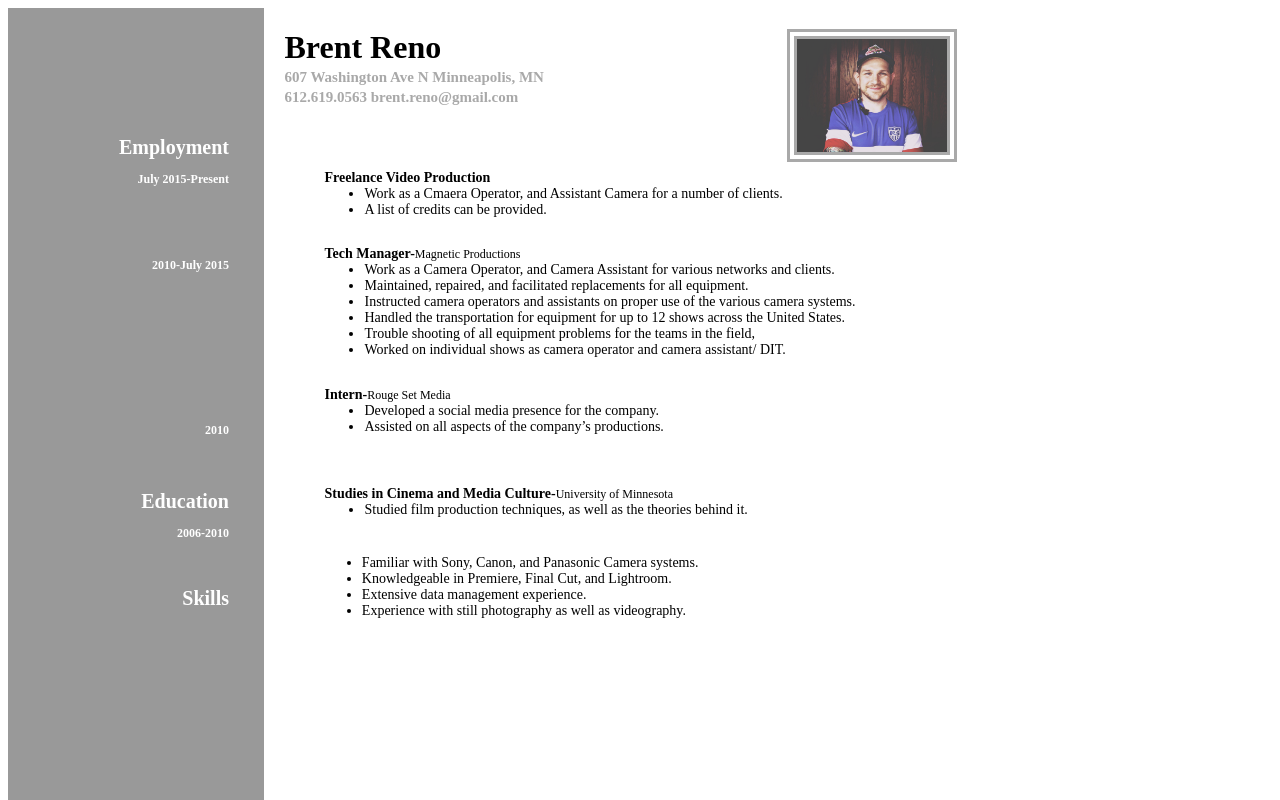
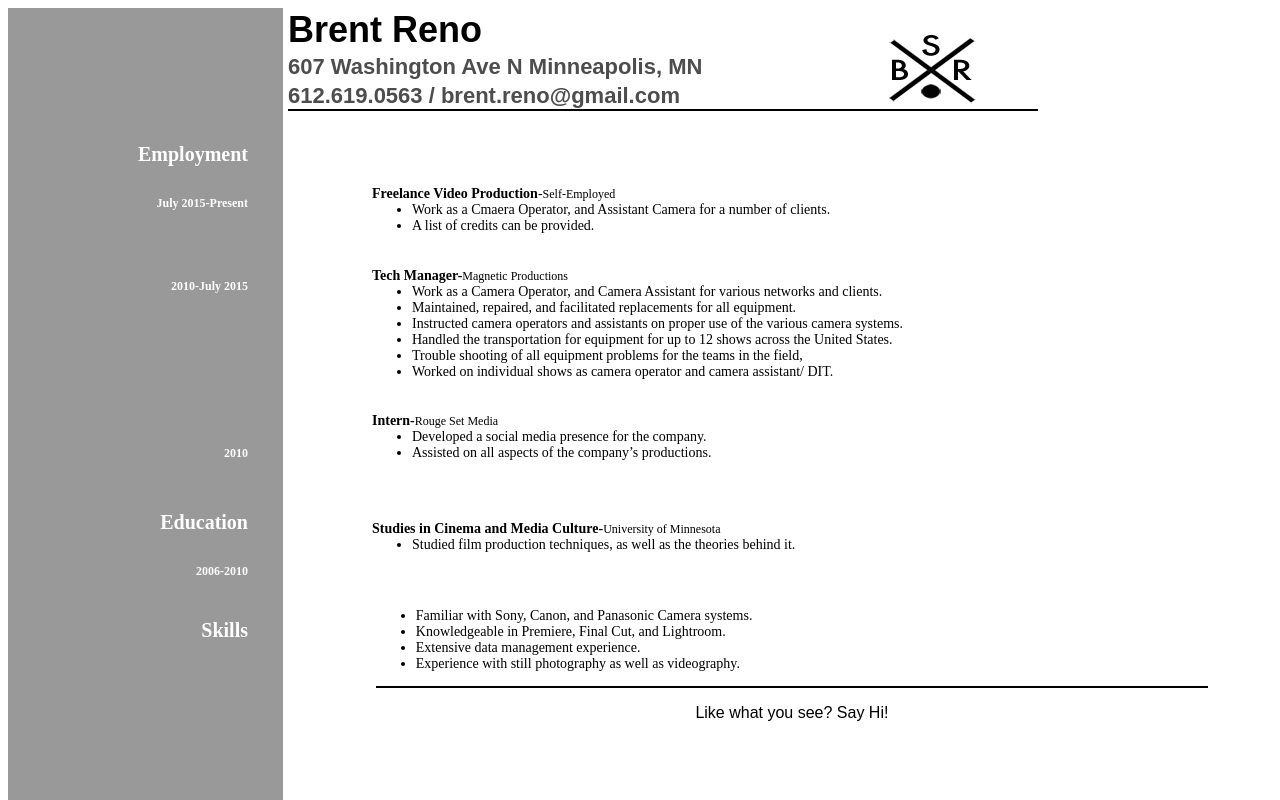
Before and after one commit to bren087/bren087.github.io, a plain HTML site: page index.html in a window 1280 px wide. Drawn offline with Linux system fonts and the light colour scheme.

Commit message:
Week 1 Resume redo commit

```diff
--- a/index.html
+++ b/index.html
@@ -3,66 +3,66 @@
     <head><link type="text/css" rel="stylesheet" href="stylesheet.css"/>
         </head>
     <body>
-<div id="container">
-<div id="right">
+
+        <div class="container">
+                    <img src="resume logo.png">
                     <div class="header">
-             <img id="pic"src="photo%20(10).JPG" style=" height 75px;width:150px">
                     <h1> Brent Reno</h1>
+
                     <h3> 607 Washington Ave N Minneapolis, MN</h3>
-        <h3> 612.619.0563      brent.reno@gmail.com</h3>
+                    <h3 class="bottom"> 612.619.0563 /     brent.reno@gmail.com</h3>
 
                 </div>
-
-    <div class="freelance">
+        <div class="jobs">
             <ul>
-            <li id="video"><span style="font-weight: bold">Freelance Video Production</span></li>
+                <li class="video"> <strong>Freelance Video Production</strong>-<span style="font-size:12px">Self-Employed</span></li>
                     <ul>
-                    <li id="disc">Work as a Cmaera Operator, and Assistant Camera for a number of clients.</li>
-                    <li id="disc">A list of credits can be provided.</li>
+                    <li class="task">Work as a Cmaera Operator, and Assistant Camera for a number of clients.</li>
+                    <li class="task">A list of credits can be provided.</li>
                     </ul>
-            <li id="mag"><span style="font-weight: bold">Tech Manager-</span><span style="font-size:12px">Magnetic Productions</span></li>
+                <li class="mag"><strong>Tech Manager-</strong><span style="font-size:12px">Magnetic Productions</span></li>
                     <ul>
-                    <Li id="disc">Work as a Camera Operator, and Camera Assistant for various networks and clients.</Li>
-                    <li id="disc">Maintained, repaired, and facilitated replacements for all equipment.</li>
-                    <li id="disc">Instructed camera operators and assistants on proper use of the various camera systems.</li>
-                    <li id="disc">Handled the transportation for equipment for up to 12 shows across the United States.</li>
-                    <li id="disc">Trouble shooting of all equipment problems for the teams in the field,</li>
-                    <li id="disc">Worked on individual shows as camera operator and camera assistant/ DIT.</li>
+                    <Li class="task">Work as a Camera Operator, and Camera Assistant for various networks and clients.</Li>
+                    <li class="task">Maintained, repaired, and facilitated replacements for all equipment.</li>
+                    <li class="task">Instructed camera operators and assistants on proper use of the various camera systems.</li>
+                    <li class="task">Handled the transportation for equipment for up to 12 shows across the United States.</li>
+                    <li class="task">Trouble shooting of all equipment problems for the teams in the field,</li>
+                    <li class="task">Worked on individual shows as camera operator and camera assistant/ DIT.</li>
                     </ul>
-            <Li id="rogue"><span style="font-weight: bold">Intern-</span><span style="font-size:12px">Rouge Set Media</span></Li>
+                <Li class="rogue"><strong>Intern-</strong><span style="font-size:12px">Rouge Set Media</span></Li>
                         <ul>
-                    <li id="disc">Developed a social media presence for the company.</li>
-                    <li id="disc">Assisted on all aspects of the company’s productions.</li>
+                    <li class="task">Developed a social media presence for the company.</li>
+                    <li class="task">Assisted on all aspects of the company’s productions.</li>
                     </ul>
             </ul>
         </div>
         <div class="edu">
             <ul>
-        <li><span style="font-weight: bold">Studies in Cinema and Media Culture-</span><span style="font-size:12px">University of Minnesota</span></li>
+            <li><strong>Studies in Cinema and Media Culture-</strong><span style="font-size:12px">University of Minnesota</span></li>
                 <ul>
-                <li id="disc">Studied film production techniques, as well as the theories behind it. </li>
+                <li class="task">Studied film production techniques, as well as the theories behind it. </li>
                 </ul>
             </ul>
 
         <div class="skill">
             <ul>
-            <li id="disc">Familiar with Sony, Canon, and Panasonic Camera systems.</li>
-            <li id="disc">Knowledgeable in Premiere, Final Cut, and Lightroom.</li>
-            <li id="disc">Extensive data management experience.</li>
-            <li id="disc"> Experience with still photography as well as videography.</li>
+            <li class="task">Familiar with Sony, Canon, and Panasonic Camera systems.</li>
+            <li class="task">Knowledgeable in Premiere, Final Cut, and Lightroom.</li>
+            <li class="task">Extensive data management experience.</li>
+            <li class="task"> Experience with still photography as well as videography.</li>
             </ul>
-        </div>
-
+        <div class="footer">
+            <p>Like what you see? <a href="mailto:brent.reno@gmail.com">Say Hi!</a></p>
         </div>
         </div>
-    <div id="left">
+        </div>
+        </div>
+    <div class="left">
         <div class="employment">
-            <H1> Employment</H1>
-            <h3 >July 2015-Present</h3>
-            <h3 id="july">2010-July 2015</h3>
-            <h3 id="last">2010</h3>
-
-
+            <h1> Employment</h1>
+            <h3 class="date" >July 2015-Present</h3>
+            <h4 class="date">2010-July 2015</h4>
+            <h5 class="date">2010</h5>
         </div>
         <div class="education">
             <h1>Education</h1>
@@ -72,6 +72,5 @@
             <h1>Skills</h1>
         </div>
     </div>
-    </div>
         </body>
     </html>
--- a/stylesheet.css
+++ b/stylesheet.css
@@ -1,109 +1,141 @@
-#container{height:801px;
-            width:1024px;
+
+.container{height:801px;
+            width:1200px;
             position:fixed;
+            margin-left:auto;
+            margin-right:auto;
 }
-#right{
-    Height:100%;
-    width:100%;
-    position:absolute;
-    display:block;
+img{
     float:right;
-    background-color: white
+    position:fixed;
+    left:780px;
+    bottom:650px;
 }
-#pic { float: right;
-        margin-right: 10%;
-        border: 10px;
-        border-color: darkgrey;
-        border-style: double;
+.header{
+    margin-left:280px;
+    margin-right:auto;
+    font-family: Futura, sans-serif;
+    width:750px;
     }
-
-.freelance{ margin-left:27%;
-            display:block;
-}
-.freelance ul { list-style:none;
-                display:block;
-}
-.edu{margin-left:27%;
-            display:block;
-    margin-top:5%;}
-
-.edu ul { list-style:none;
-    display:block;}
-
-#disc{list-style:disc;}
-
-#video{
-margin-top: 9%;}
-
-#mag{margin-top: 4%;}
-
-#rogue{ margin-top:4%;}
-
-Ul{ font-family:futura;
-    font-size:14px;}
-.skill{display:block;
-    margin-top:5%;
-    margin-left:5%;}
-.header{margin-left:27%;;
-        display:block;
-        font-family: Futura;
-
-    }
-.header h1 { Font-size: 25px
+.header h1 {
+            Font-size: 36px;
             Font-style: Bold
+            color:black;
             margin-top:1px;
             margin-bottom:3px;
 }
-.header h3 {Font-size: 15px;
-            Color:darkgrey;
+.header h3 {
+            Font-size: 22px;
+            color:#4d4d4d;
             margin-top:3px;
-            margin-bottom:3px;}
-#left{
-    Height:100%;
-    width:25%;
-    background-color:#999999;
-    position:absolute;
+            margin-bottom:3px;
+            margin-left 5px;
+}
+
+.bottom{
+    border-bottom: 2px solid black;
+}
+
+.task{
+    list-style: disc;
+}
+
+.jobs{
+        margin-left:27%;
         display:block;
-    float:left;
+}
+.jobs ul {
+        list-style:none;
 
 }
-.employment{ font-family: Futura;
+.video{
+    margin-top: 9%;
+}
+
+.mag{
+    margin-top: 4%;
+}
+
+.rogue{
+    margin-top:4%;
+}
+.edu{
+    margin-left:27%;
+    margin-top:5%;}
+
+.edu ul {
+    list-style:none}
+
+ul{ font-family:futura;
+    font-size:14px;
+}
+.skill{
+    margin-top:55px;
+    margin-left:5%;
+}
+
+
+.employment{
+    font-family: Futura;
     color: White;
     text-align: right;
     margin-right: 35px;
-            margin-top:50%;
-            margin-bottom: 20%;
+    margin-top:135px;
 
 }
-.employment H1{ font-size: 20px;
-    font-style:Bold;
-    margin-top:5%;
+.date {
+    font-size: 12px;
+    margin-top: 30px;
                 }
-.employment H3{ font-size: 12px;
-                margin top:5%;
+.employment h4{
+    margin-top:68px;
 }
-#july{font-size: 12px;
-                margin-top: 32%;
+.employment h5{
+    margin-top:152px;
 }
-#last{Font-size:12px;
-        margin-top:68%;}
-
-.education{ font-family: Futura;
+.education{
+    font-family: Futura;
     color: White;
     text-align: right;
     margin-right: 35px;
     margin-top:18%
 }
-.education H1{
+.education h1, .employment h1, .skills h1{
     font-size: 20px;
-    font-style:Bold;}
-.education h3{ font-size: 12px;}
+    font-style:Bold;
+}
+.education h3{
+    font-size: 12px;
+    margin-top:30px;
+}
 
-.skills h1{font-family: Futura;
+.skills h1{
+    font-family: Futura;
     color: White;
     text-align: right;
     margin-right: 35px;
-            margin-top:18%;
-            font-style: Bold;
-            font-size: 20px;
+    margin-top:40px;
+
 }
+.left{
+    background-color:#999999;
+    position:fixed;
+    height:800px;
+    width:275px;
+
+}
+.footer{
+    text-align: center;
+    font-family: Futura, sans-serif;
+    margin-top: 10px;
+    border-top: 2px solid black;
+}
+a{
+    color:black;
+    text-decoration: none;
+
+    }
+a:hover{
+    color:teal;
+    font-size: 24px;
+}
```
Also changed, not shown: resume logo.png (added). Lines whose indentation alone changed are shown as unchanged.
